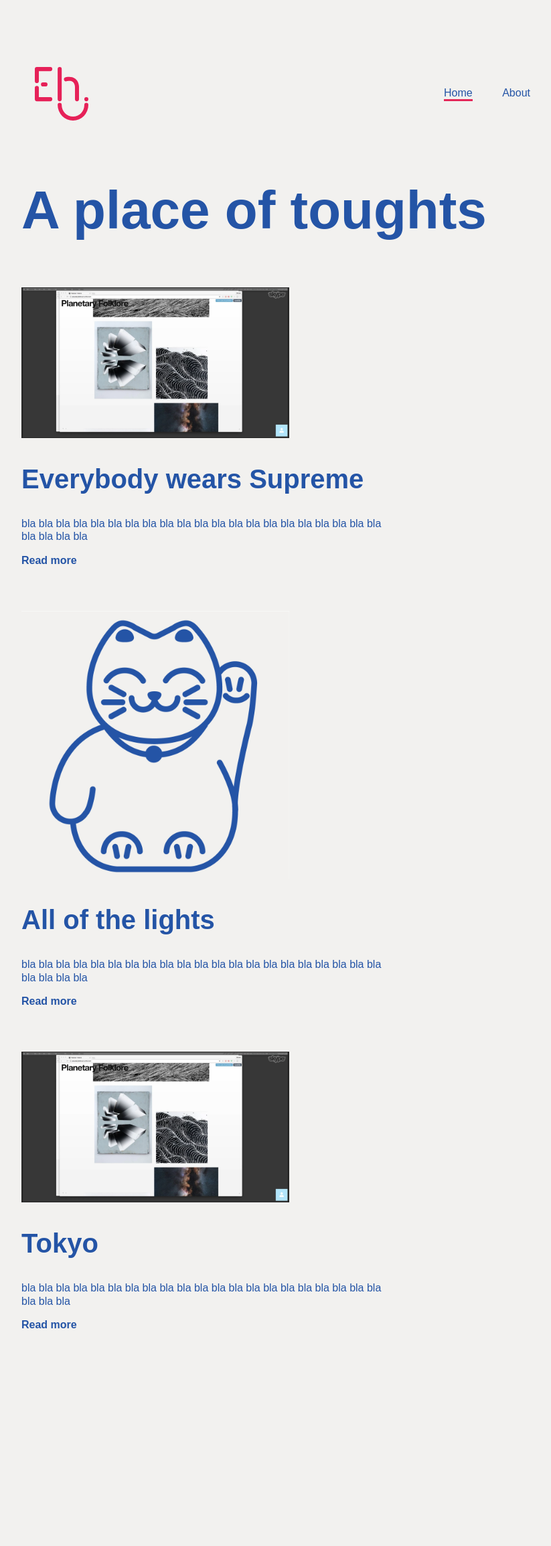
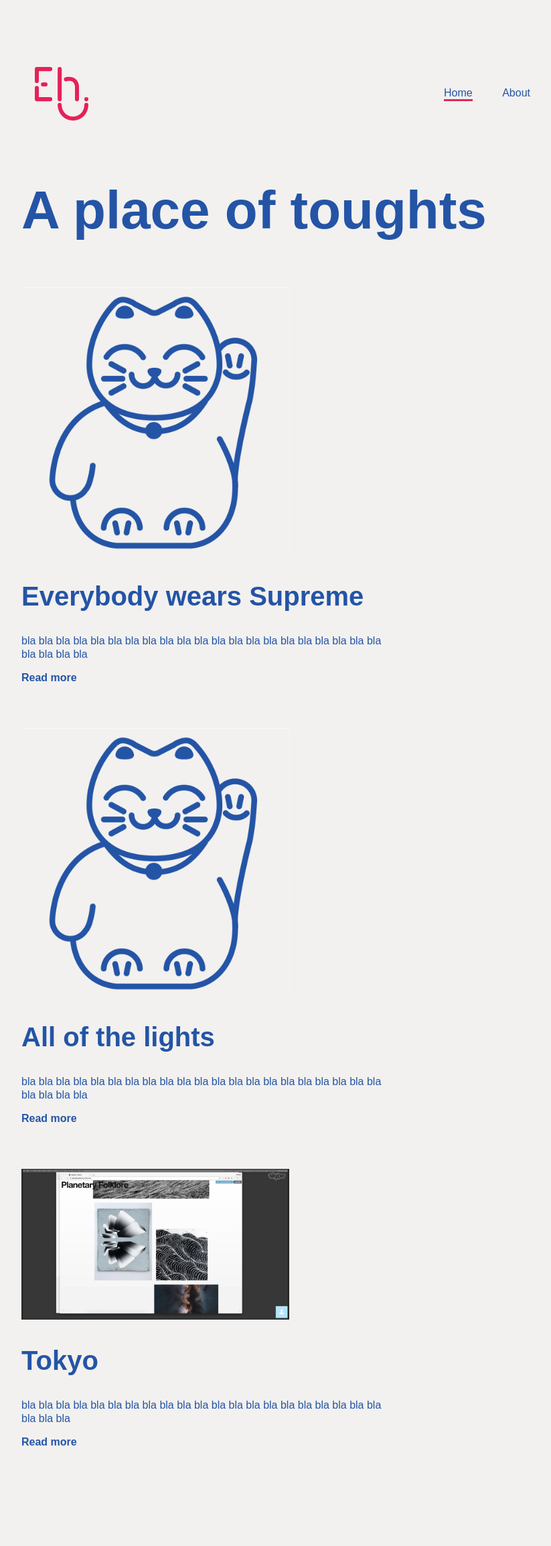
Before and after one commit to emho-lab/journal, a Jekyll site: the page built from index.html, in a window 1280 px wide. Shown: the whole page at 67% size, without its empty margins (218-1041 px from the left). Built offline with Jekyll 4.4.1, drawn with Linux system fonts in a browser that asks for light colours; some web fonts are replaced; before the commit the page ends 2133 px from its top, so only the background shows below that.

Commit message:
Updated Welcome To Jekyll

```diff
--- a/_posts/2019-09-26-welcome-to-jekyll.markdown
+++ b/_posts/2019-09-26-welcome-to-jekyll.markdown
@@ -1,7 +1,7 @@
 ---
 title: Everybody wears Supreme
 date: 2019-09-26 00:00:00 Z
-image: "/uploads/IMG_1180.PNG"
+image: "/uploads/feat01.jpg"
 excerpt: bla bla bla bla bla bla bla bla bla bla bla bla bla bla bla bla bla bla bla
   bla bla bla bla bla bla
 ---
```
